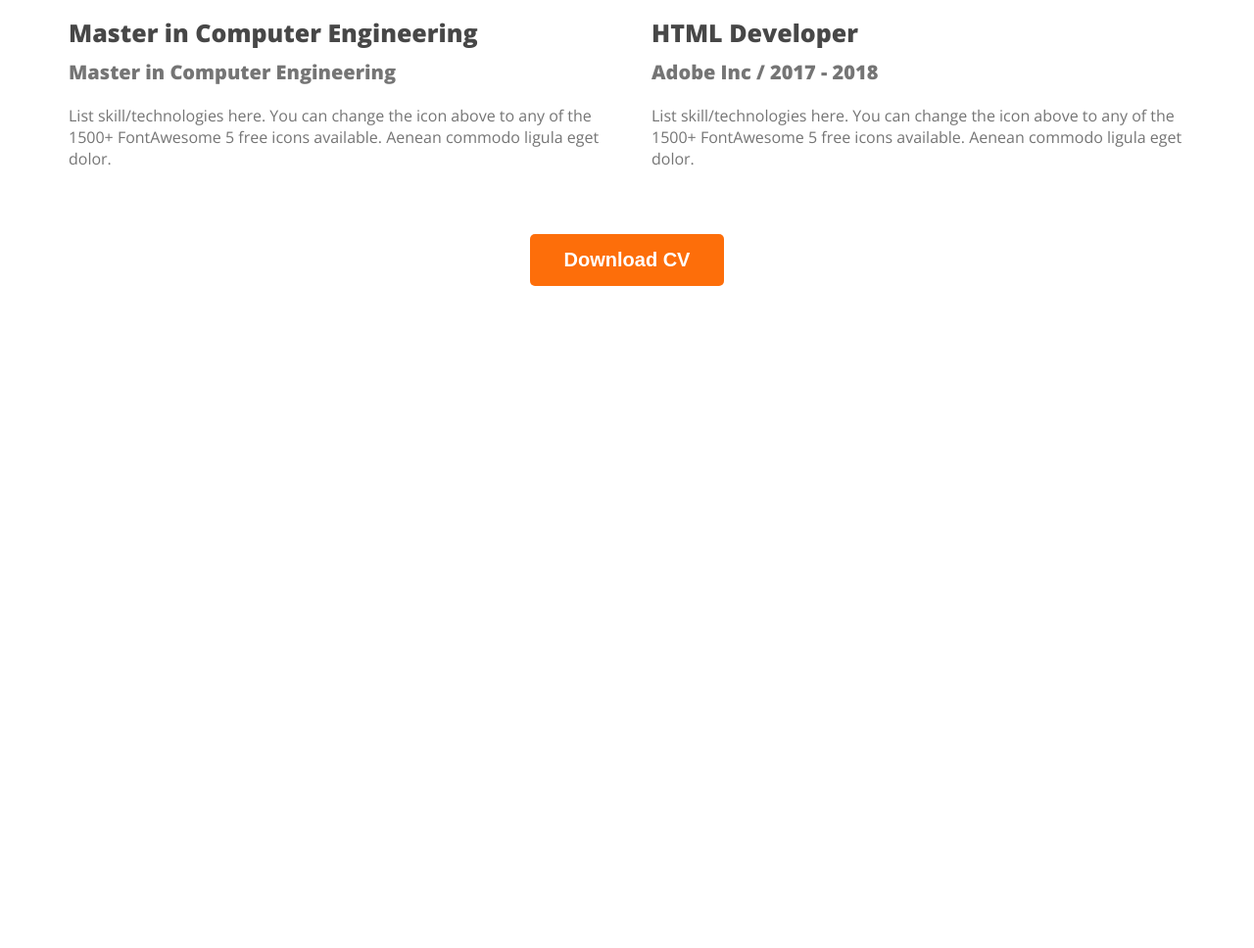
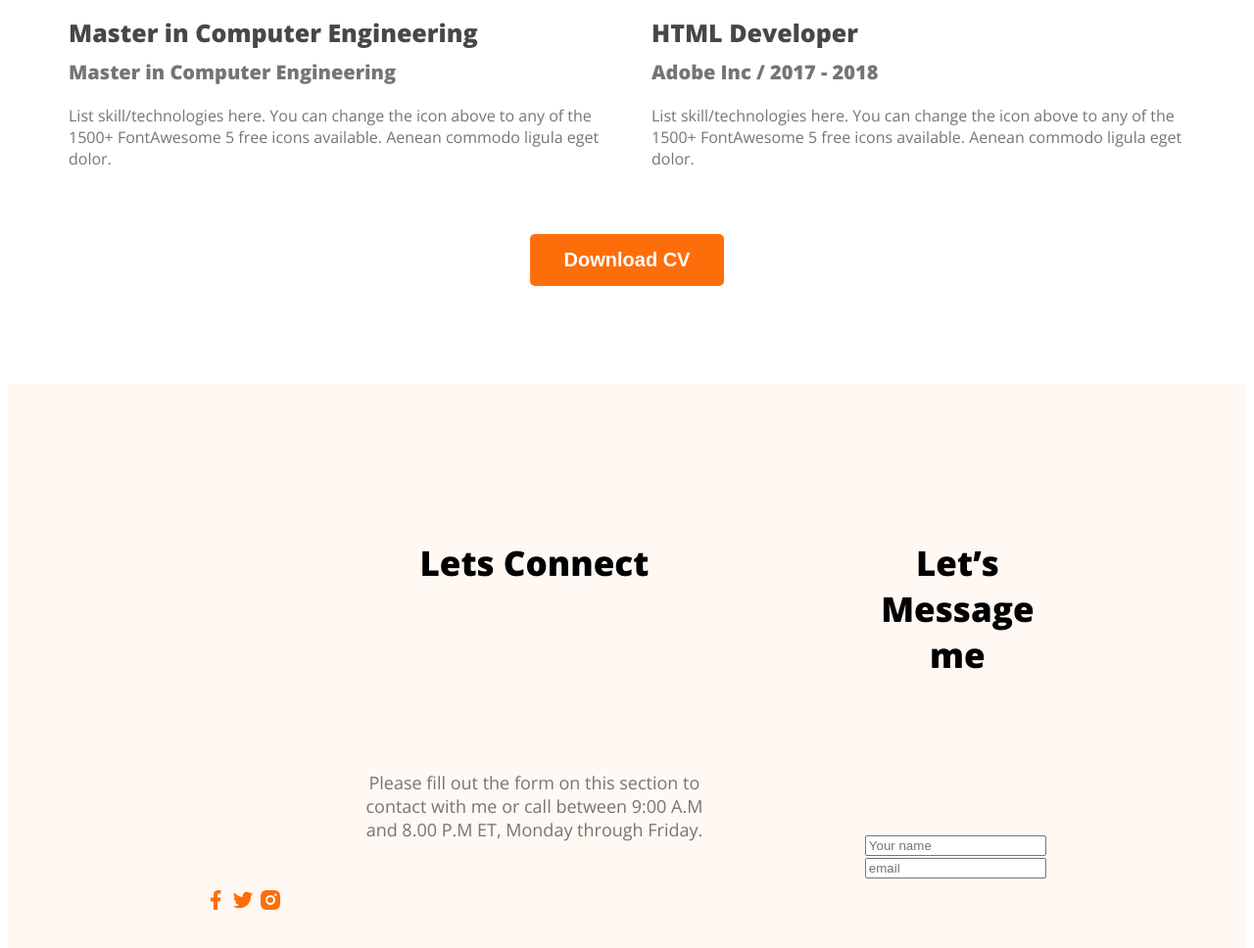
Before and after one commit to Rifat-Shikdar/web-developer-portfolio, a plain HTML site: page index.html in a window 1280 px wide. Shown: the part 3237-4205 px from the top of the page at 98% size. Before the commit the page ends 3537 px from the top, so only its background shows below. Drawn offline with nearby package versions, Linux system fonts and the light colour scheme.

Commit message:
Footer Added

```diff
--- a/index.html
+++ b/index.html
@@ -179,7 +179,27 @@
 
     </main>
     <footer>
+        <div class="footer-column">
+            <h2 class="section-title">Lets Connect</h2>
+            <p class="section-para">Please fill out the form on this section to contact with me or call between 9:00 A.M and 8.00 P.M ET, Monday through Friday.
+            </p>
+            <div class="social-links">
+                <a href=""><img src="images/icons/facebook.png" alt=""></a>
+                <a href=""><img src="images/icons/twitter.png" alt=""></a>
+                <a href=""><img src="images/icons/insta.png" alt=""></a>
+            </div>
+        </div>
 
+        <div class="footer-column">
+            <h2 class="section-title">Let’s Message me</h2>
+            <form action="">
+                <label class="form-name" for="name" >
+                    <input id="Name" placeholder="Your name" >
+                    <input type="email" name="" id="" placeholder="email">
+
+                </label>
+            </form>
+        </div>
     </footer>
 </body>
 
--- a/styles/portfolio.css
+++ b/styles/portfolio.css
@@ -232,3 +232,11 @@ hr{
    text-align: center;
    margin-top: 50px;
 }
+
+/* footer style */
+footer{
+    display: flex;
+    background: #FFF8F3;
+    margin-top: 100px;
+    padding: 130px 200px;
+}
```
